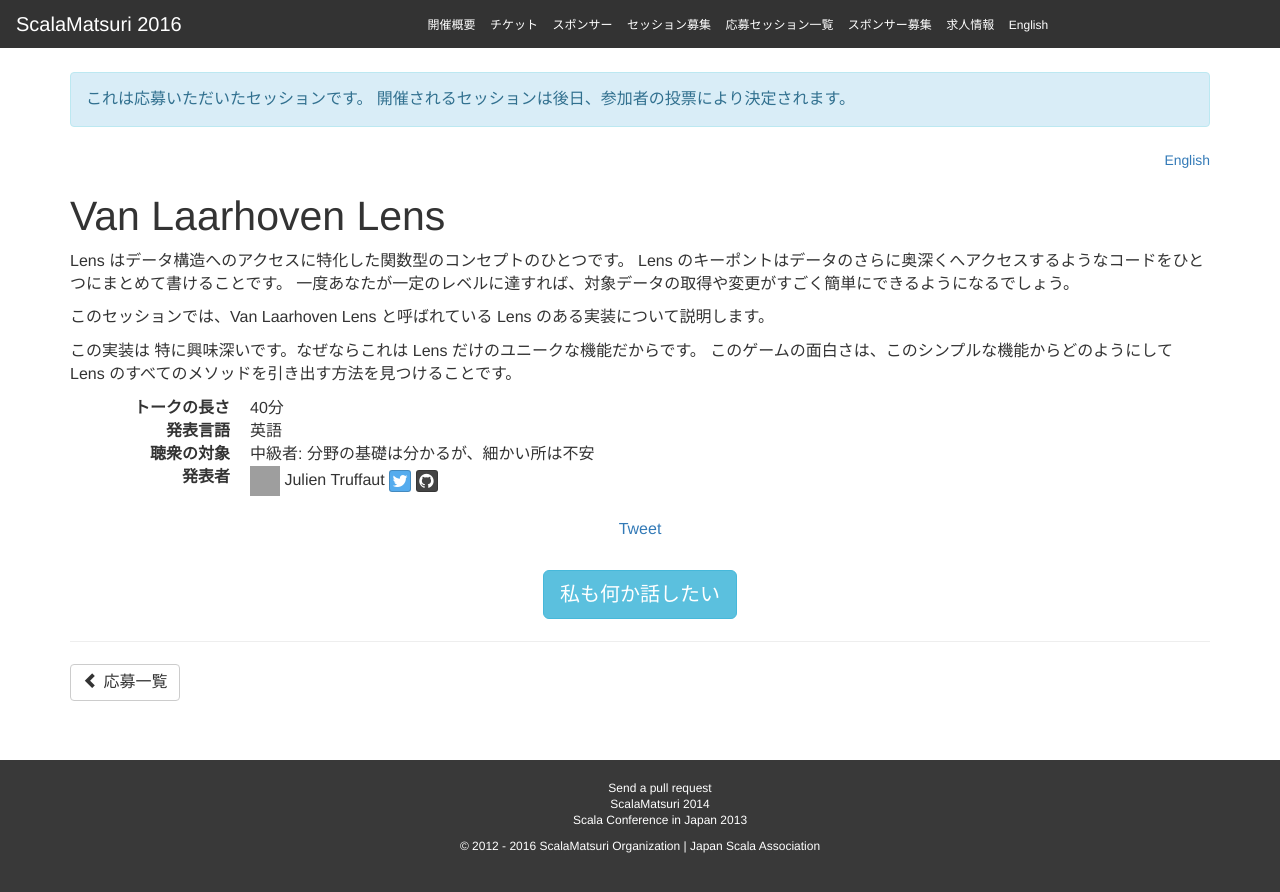
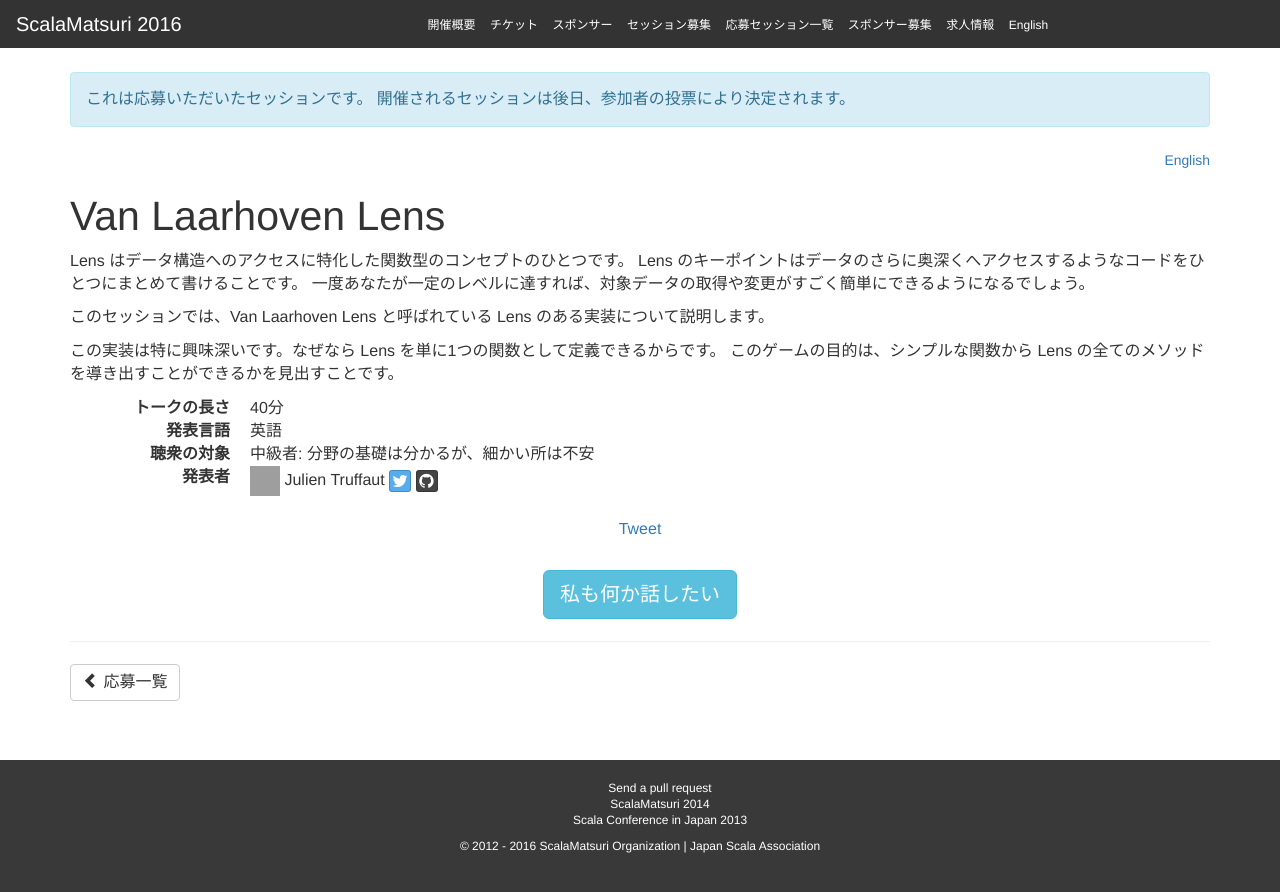
Before and after one commit to scalajp/2016.scalamatsuri.org, a Jekyll site: the page built from _candidates_ja/JulienTruffaut_1.html, in a window 1280 px wide. Shown: the top 892 px of the page. Built offline with Jekyll 4.4.1, drawn with Linux system fonts in a browser that asks for light colours; nearby versions of some CDN libraries; comment, search, counter and statistics services are not loaded; grey boxes are pictures that could not be loaded.

Commit message:
Updates JulienTruffaut_1.

```diff
--- a/_candidates_ja/JulienTruffaut_1.html
+++ b/_candidates_ja/JulienTruffaut_1.html
@@ -11,13 +11,13 @@ organization:
 ---
 <p>
 Lens はデータ構造へのアクセスに特化した関数型のコンセプトのひとつです。
-Lens のキーポントはデータのさらに奥深くへアクセスするようなコードをひとつにまとめて書けることです。
+Lens のキーポイントはデータのさらに奥深くへアクセスするようなコードをひとつにまとめて書けることです。
 一度あなたが一定のレベルに達すれば、対象データの取得や変更がすごく簡単にできるようになるでしょう。
 </p>
 <p>
 このセッションでは、Van Laarhoven Lens と呼ばれている Lens のある実装について説明します。
 </p>
 <p>
-この実装は 特に興味深いです。なぜならこれは Lens だけのユニークな機能だからです。
-このゲームの面白さは、このシンプルな機能からどのようにして Lens のすべてのメソッドを引き出す方法を見つけることです。
+この実装は特に興味深いです。なぜなら Lens を単に1つの関数として定義できるからです。
+このゲームの目的は、シンプルな関数から Lens の全てのメソッドを導き出すことができるかを見出すことです。
 </p>
```
